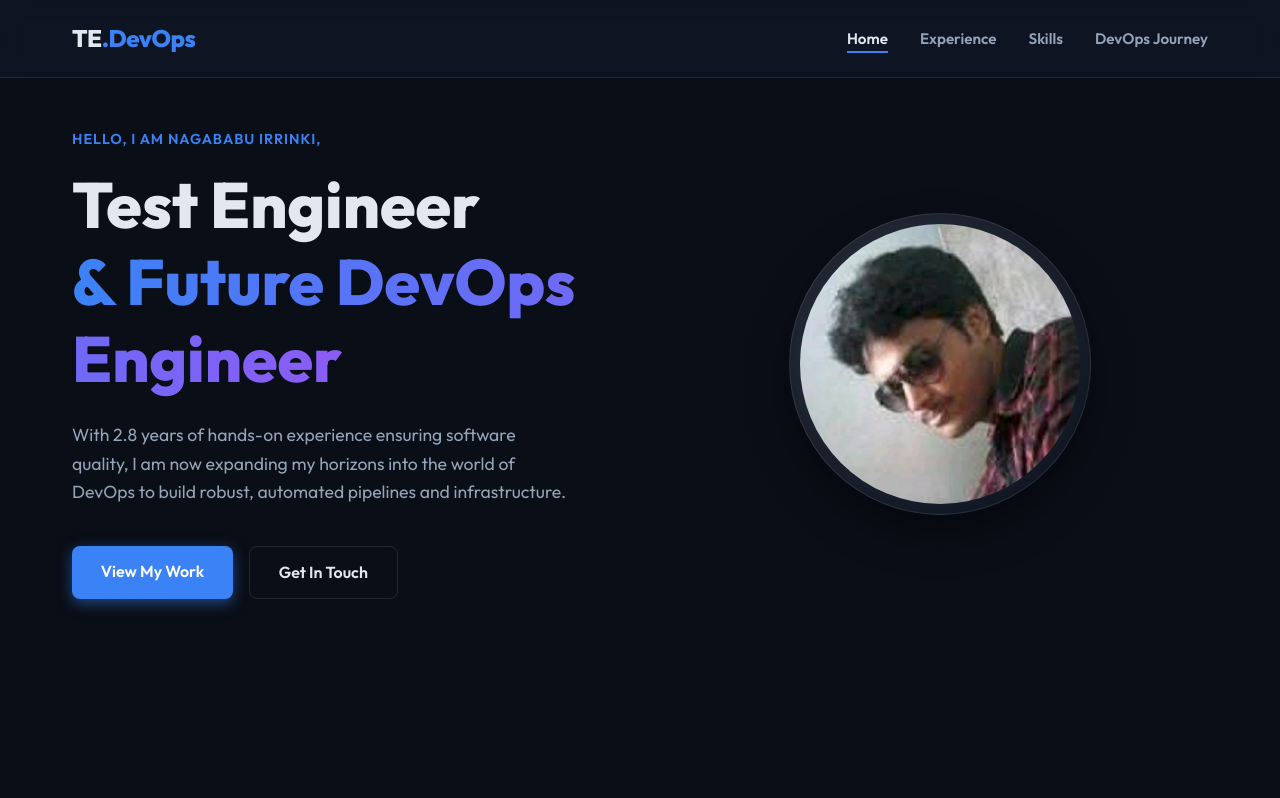
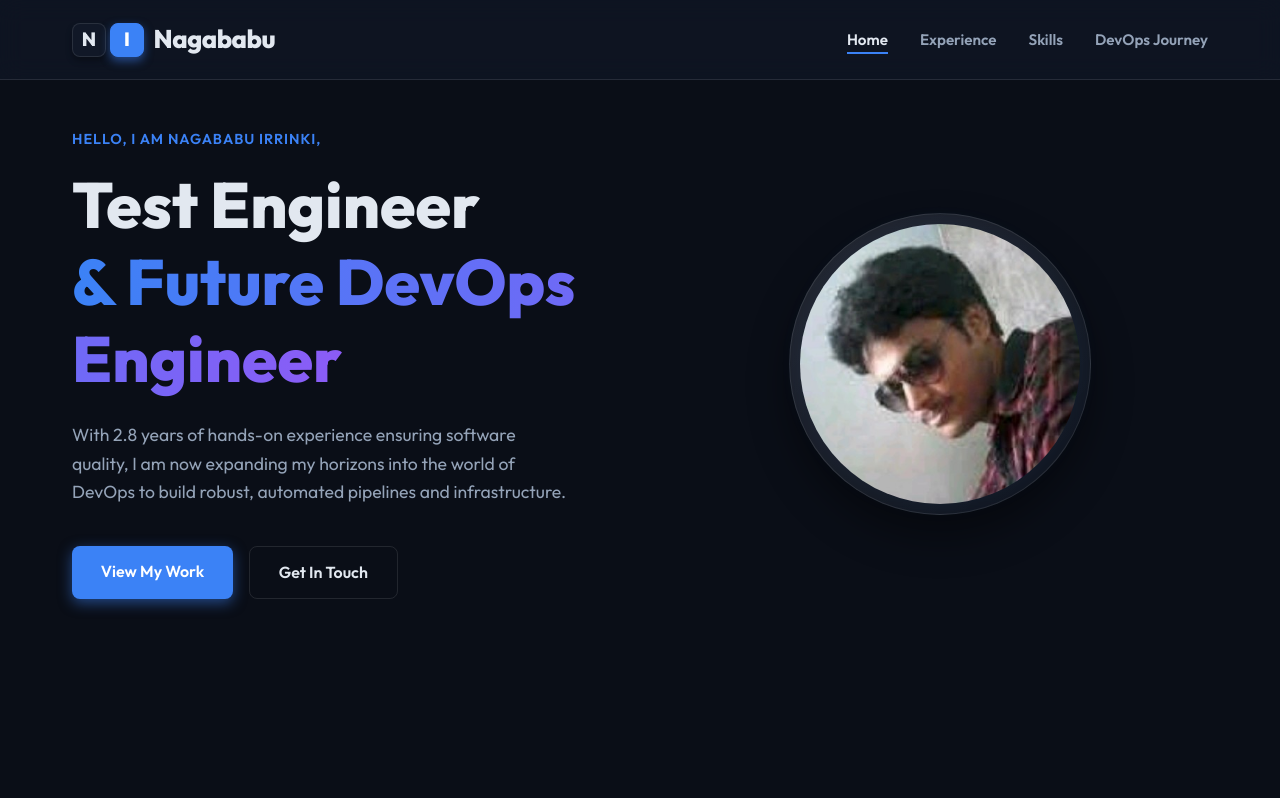
Before and after one commit to naga9911/companydata, a plain HTML site: page index.html in a window 1280 px wide. Shown: the top 798 px of the page. Drawn offline with Linux system fonts and the light colour scheme.

Commit message:
sixth commit

```diff
--- a/index.html
+++ b/index.html
@@ -18,7 +18,13 @@
 <body>
     <header class="header">
         <nav class="nav-container">
-            <a href="#home" class="logo">TE<span>.DevOps</span></a>
+            <a href="#home" class="logo-blocks">
+                <div class="block-group">
+                    <span class="block">N</span>
+                    <span class="block highlight-block">I</span>
+                </div>
+                <span class="logo-text">Nagababu</span>
+            </a>
             <ul class="nav-links">
                 <li><a href="#home" class="nav-link active">Home</a></li>
                 <li><a href="#experience" class="nav-link">Experience</a></li>
@@ -152,7 +158,13 @@
     <footer id="contact" class="footer">
         <div class="footer-content">
             <div class="footer-brand">
-                <h2>TE<span>.DevOps</span></h2>
+                <div class="logo-blocks" style="margin-bottom: 0.5rem;">
+                    <div class="block-group">
+                        <span class="block">N</span>
+                        <span class="block highlight-block">I</span>
+                    </div>
+                    <span class="logo-text">Nagababu</span>
+                </div>
                 <p>Building quality. Automating the future.</p>
             </div>
             <div class="footer-socials">
--- a/style.css
+++ b/style.css
@@ -68,16 +68,54 @@ p {
     align-items: center;
 }
 
-.logo {
-    font-size: 1.5rem;
+.logo-blocks {
+    display: flex;
+    align-items: center;
+    text-decoration: none;
+    gap: 0.6rem;
+}
+
+.block-group {
+    display: flex;
+    gap: 4px;
+}
+
+.block {
+    display: flex;
+    justify-content: center;
+    align-items: center;
+    width: 34px;
+    height: 34px;
+    background: var(--bg-secondary);
+    border: 1px solid var(--glass-border);
+    border-radius: 8px;
     font-weight: 800;
-    text-decoration: none;
+    font-size: 1.2rem;
+    color: var(--text-primary);
+    box-shadow: 0 4px 6px rgba(0,0,0,0.3);
+    transition: transform 0.3s ease, box-shadow 0.3s ease;
+}
+
+.highlight-block {
+    background: var(--accent);
+    color: white;
+    border-color: var(--accent);
+    box-shadow: 0 4px 10px var(--accent-glow);
+}
+
+.logo-blocks:hover .block {
+    transform: translateY(-3px) rotate(-3deg);
+}
+
+.logo-blocks:hover .highlight-block {
+    transform: translateY(-3px) rotate(3deg);
+}
+
+.logo-text {
+    font-size: 1.6rem;
+    font-weight: 800;
     color: var(--text-primary);
     letter-spacing: -0.5px;
-}
-
-.logo span {
-    color: var(--accent);
 }
 
 .nav-links {
```
